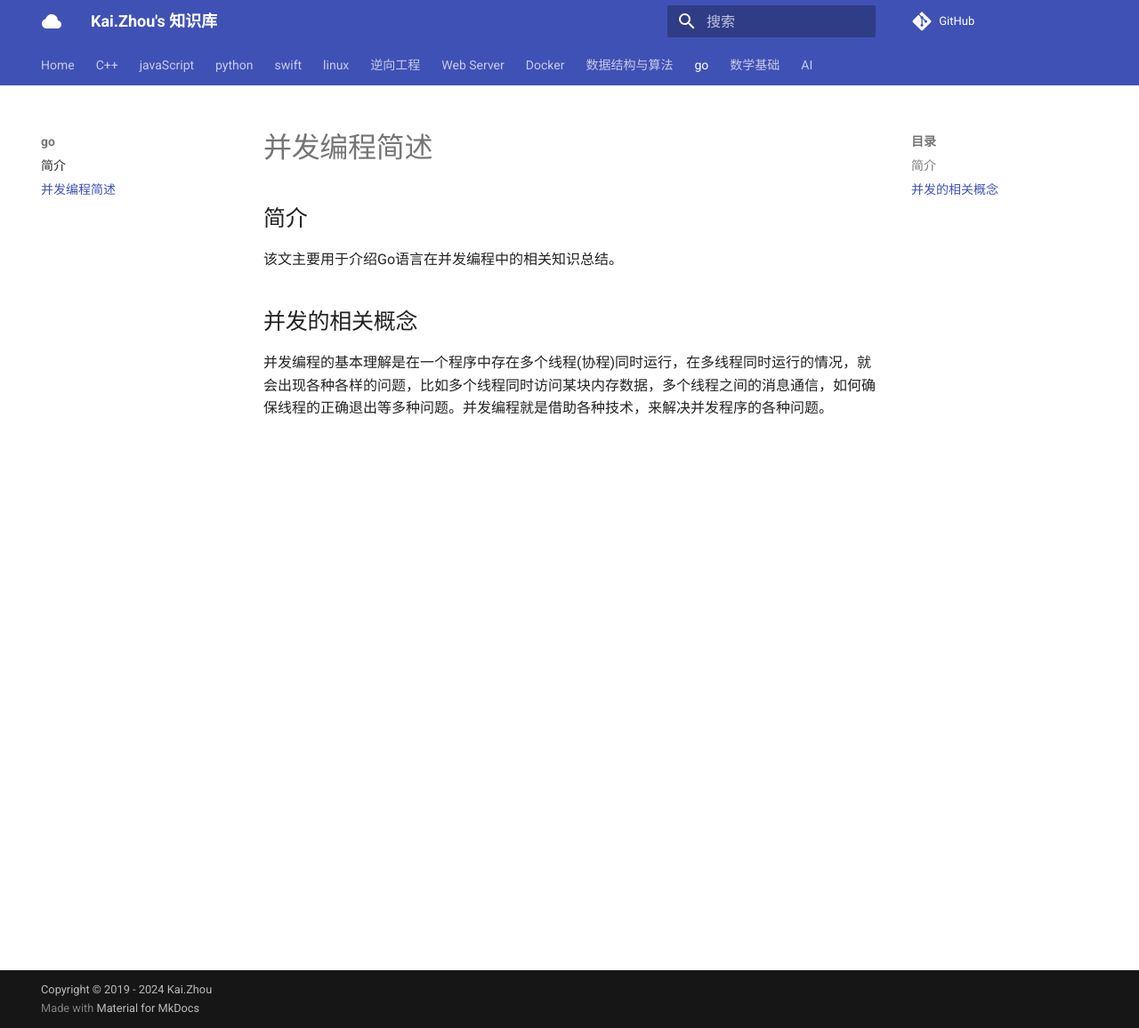
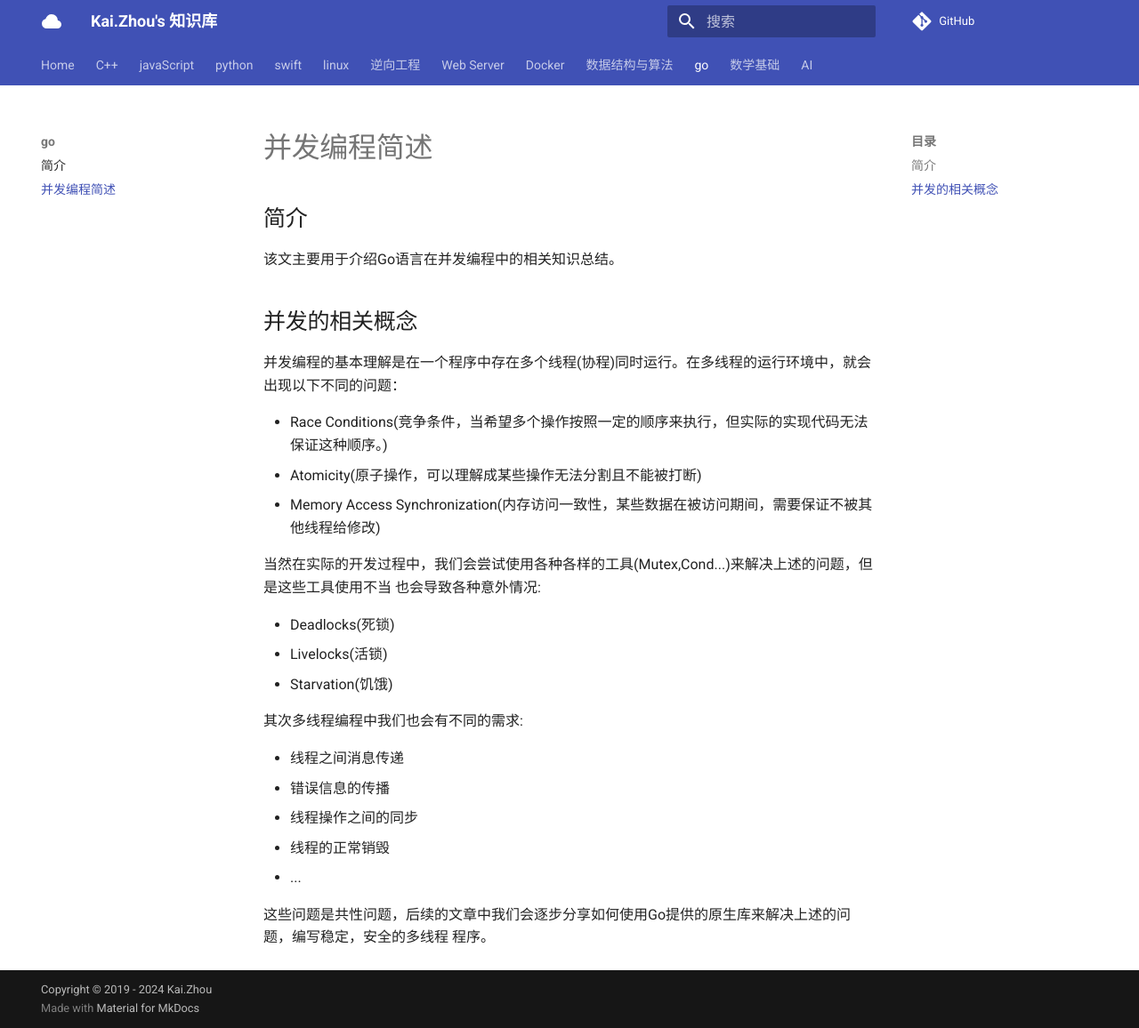
Before and after one commit to zhoukaidev/ks_blog, an MkDocs documentation site: the page built from docs/go/concurrency.md, in a window 1280 px wide and 1156 px high. Shown: the whole window at 89% size. Built offline with MkDocs 1.6.1 and Material for MkDocs 9.7.7, drawn with Linux system fonts in a browser that asks for light colours; comment, search, counter and statistics services are not loaded.

Commit message:
update concurrency.md

```diff
--- a/docs/go/concurrency.md
+++ b/docs/go/concurrency.md
@@ -4,4 +4,27 @@
 
 ## 并发的相关概念
 
-并发编程的基本理解是在一个程序中存在多个线程(协程)同时运行，在多线程同时运行的情况，就会出现各种各样的问题，比如多个线程同时访问某块内存数据，多个线程之间的消息通信，如何确保线程的正确退出等多种问题。并发编程就是借助各种技术，来解决并发程序的各种问题。
+
+并发编程的基本理解是在一个程序中存在多个线程(协程)同时运行。在多线程的运行环境中，就会出现以下不同的问题：
+
+* Race Conditions(竞争条件，当希望多个操作按照一定的顺序来执行，但实际的实现代码无法保证这种顺序。)
+* Atomicity(原子操作，可以理解成某些操作无法分割且不能被打断)
+* Memory Access Synchronization(内存访问一致性，某些数据在被访问期间，需要保证不被其他线程给修改)
+
+当然在实际的开发过程中，我们会尝试使用各种各样的工具(Mutex,Cond...)来解决上述的问题，但是这些工具使用不当
+也会导致各种意外情况:
+
+* Deadlocks(死锁)
+* Livelocks(活锁)
+* Starvation(饥饿)
+
+其次多线程编程中我们也会有不同的需求:
+
+* 线程之间消息传递
+* 错误信息的传播
+* 线程操作之间的同步
+* 线程的正常销毁
+* ...
+
+这些问题是共性问题，后续的文章中我们会逐步分享如何使用Go提供的原生库来解决上述的问题，编写稳定，安全的多线程
+程序。
```
